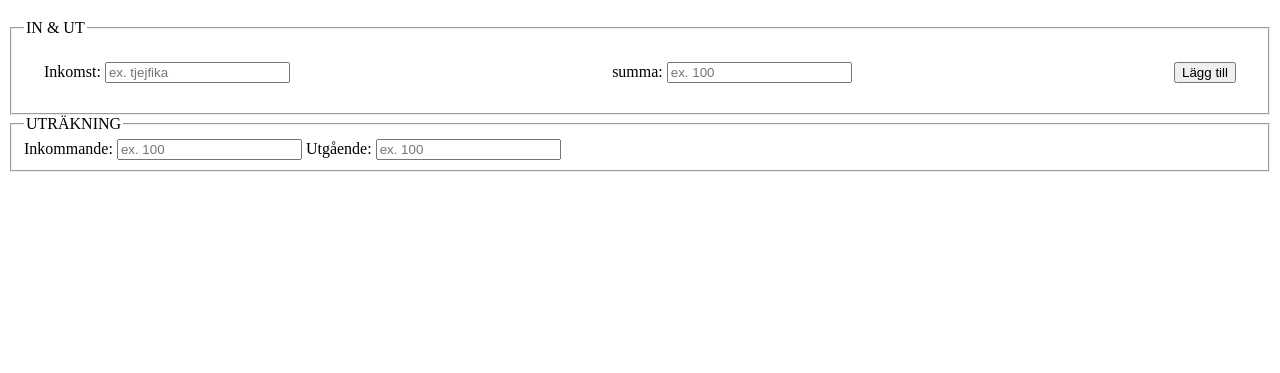
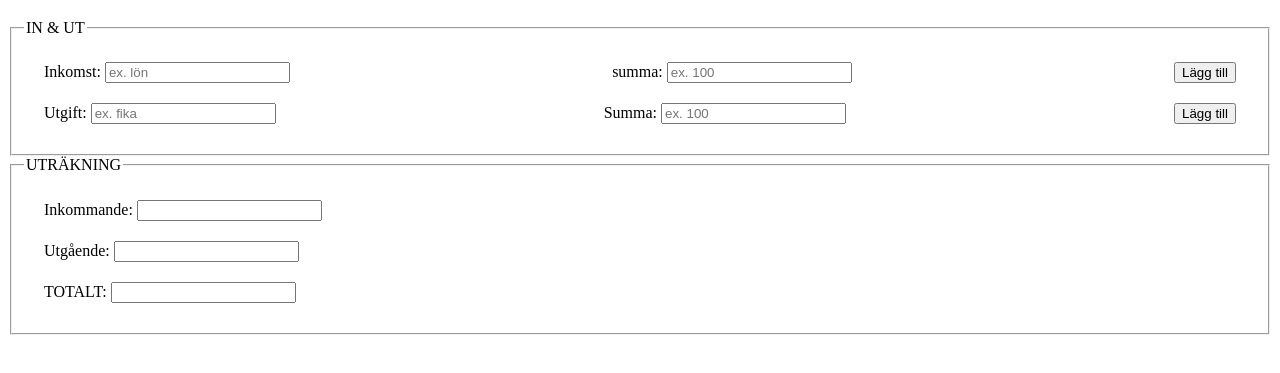
Before and after one commit to Medieinstitutet/fed25d-js-inl-2-budget-app-elenaholmberg, a website built with Vite: page index.html in a window 1280 px wide. Shown: the part 61-434 px from the top of the page. Built offline with nearby package versions, Linux system fonts and the light colour scheme.

Commit message:
🧱 html update

```diff
--- a/index.html
+++ b/index.html
@@ -17,13 +17,10 @@
         <legend>IN & UT</legend>
 
         <div class="incomeAndExpense">
+          <div class="incomeContainer">
             <label
               >Inkomst:
-            <input
-              id="incomeDescription"
-              type="text"
-              placeholder="ex. tjejfika"
-            />
+              <input id="incomeDescription" type="text" placeholder="ex. lön" />
             </label>
 
             <label
@@ -33,21 +30,46 @@
 
             <button type="button" id="addIncomeBtn">Lägg till</button>
           </div>
+
+          <div class="expenseContainer">
+            <label>
+              Utgift:
+              <input
+                id="expenseDescription"
+                type="text"
+                placeholder="ex. fika"
+              />
+            </label>
+
+            <label
+              >Summa:
+              <input type="number" id="expenseSum" placeholder="ex. 100" />
+            </label>
+
+            <button type="button">Lägg till</button>
+          </div>
+        </div>
       </fieldset>
 
       <fieldset>
         <!--   <div class="calculatingBox">-->
         <legend>UTRÄKNING</legend>
-
+        <div class="calculatingContainer">
           <label
             >Inkommande:
-          <input id="calculateSum" type="number" placeholder="ex. 100" />
+            <input id="calculateIncome" type="number" />
           </label>
 
           <label
             >Utgående:
-          <input id="expenseSum" type="number" placeholder="ex. 100" />
+            <input id="calculateExpense" type="number" />
           </label>
+
+          <label
+            >TOTALT:
+            <input id="totalSum" type="number" />
+          </label>
+        </div>
       </fieldset>
     </form>
 
--- a/src/main.js
+++ b/src/main.js
@@ -4,7 +4,7 @@ import "./style.css";
 // Hämta elementen från HTML
 const incomeInput = document.getElementById("incomeSum");
 const addBtn = document.getElementById("addIncomeBtn");
-const resultInput = document.getElementById("calculateSum");
+const resultInput = document.getElementById("calculateIncome");
 
 // När man klickar på knappen
 let total = 0;
--- a/src/style.css
+++ b/src/style.css
@@ -1,11 +1,13 @@
 .incomeAndExpense,
-.calculatingBox {
+.calculatingContainer {
   display: flex;
-  justify-content: space-between;
+  flex-direction: column;
+  gap: 20px;
   padding: 20px;
 }
 
-.calculatingBox {
-  flex-direction: column;
-  gap: 20px;
+.incomeContainer,
+.expenseContainer {
+  display: flex;
+  justify-content: space-between;
 }
```
Lines whose indentation alone changed are shown as unchanged.
